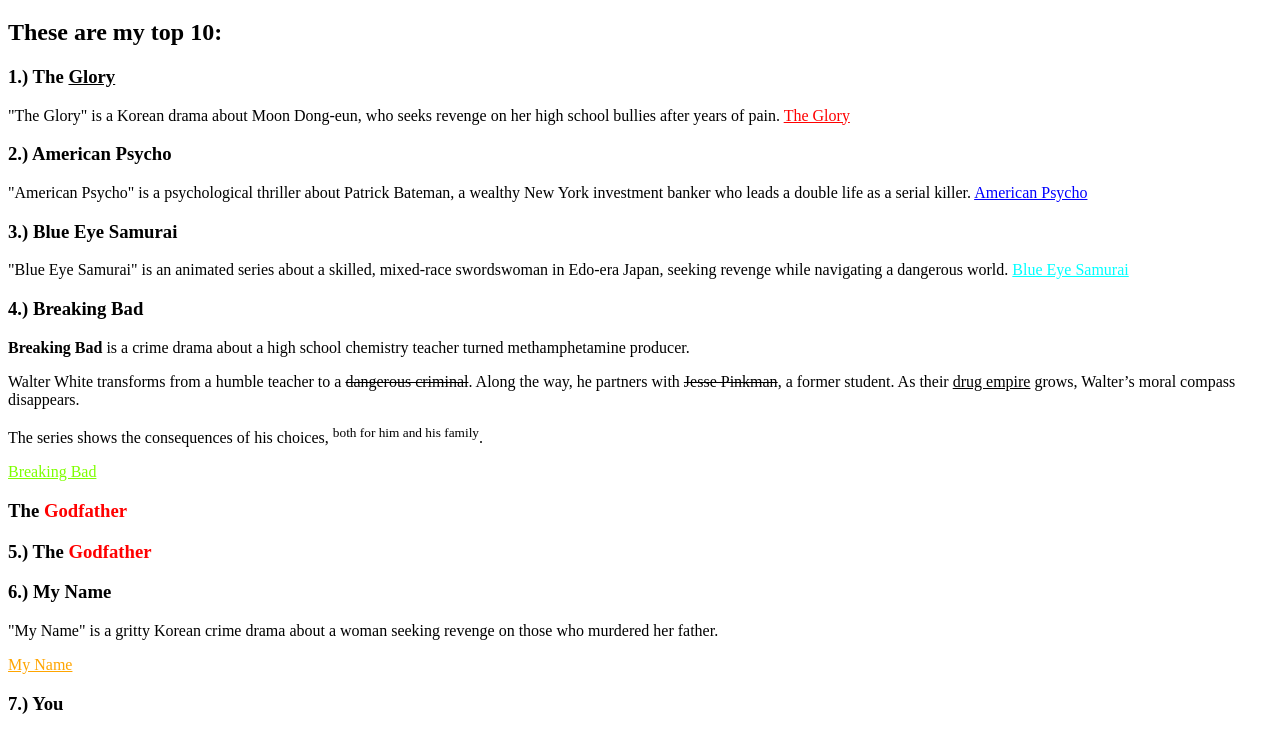
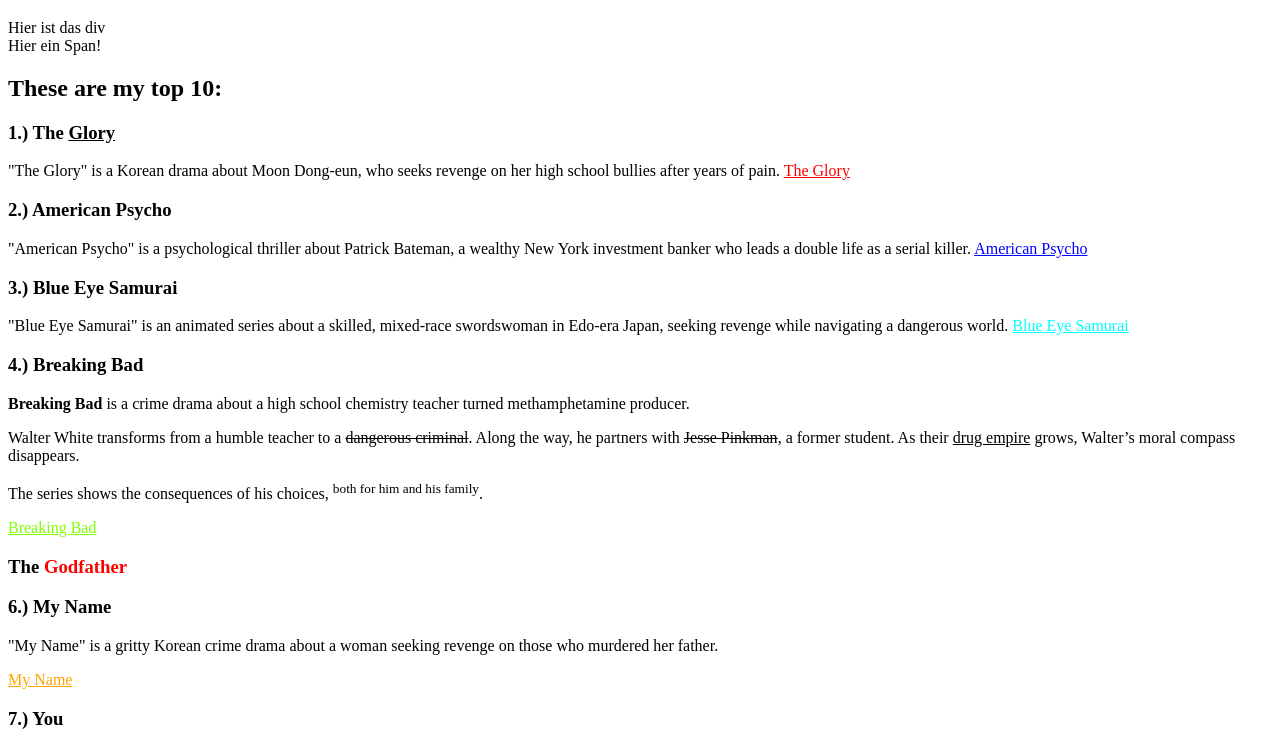
Before and after one commit to dpeker35/WMC_3AKIF-4AKIF, a plain HTML site: page aboutme.html in a window 1280 px wide. Shown: the part 61-794 px from the top of the page. Drawn offline with Linux system fonts and the light colour scheme.

Commit message:
ausgebessert

```diff
--- a/aboutme.html
+++ b/aboutme.html
@@ -9,6 +9,8 @@
 
 <body>
     <h1>My favourite series/movies on Netflix</h1>
+    <div>Hier ist das div</div>
+    <span>Hier ein Span!</span>
     <h2>These are my top 10:</h2>
     <h3>1.) The <u>Glory</u></h3>
     <p>"The Glory" is a Korean drama about Moon Dong-eun, who seeks revenge on her high school bullies after years of
@@ -29,8 +31,11 @@
     </p>
     <p>The series shows the consequences of his choices, <sup>both for him and his family</sup>.</p>
     <a href="https://www.netflix.com/at/title/70143836" style="color: chartreuse;" target="_blank">Breaking Bad</a>
-    <h3><span style="color: black;">The</span> <span style="color: red;" target="_blank">Godfather</span></h3>
-    <h3>5.) <span style="color: black;">The</span> <span style="color: red;" target="_blank">Godfather</span></h3>
+    <h3>
+        <span style="color: black;">The</span>
+        <span style="color: red;">Godfather</span>
+    </h3>
+
 
     <h3>6.) My Name</h3>
     <p>"My Name" is a gritty Korean crime drama about a woman seeking revenge on those who murdered her father.</p>
```
Also changed, not shown: tt.html (added, +8 -0 lines), style.css (added), 1 other file.
